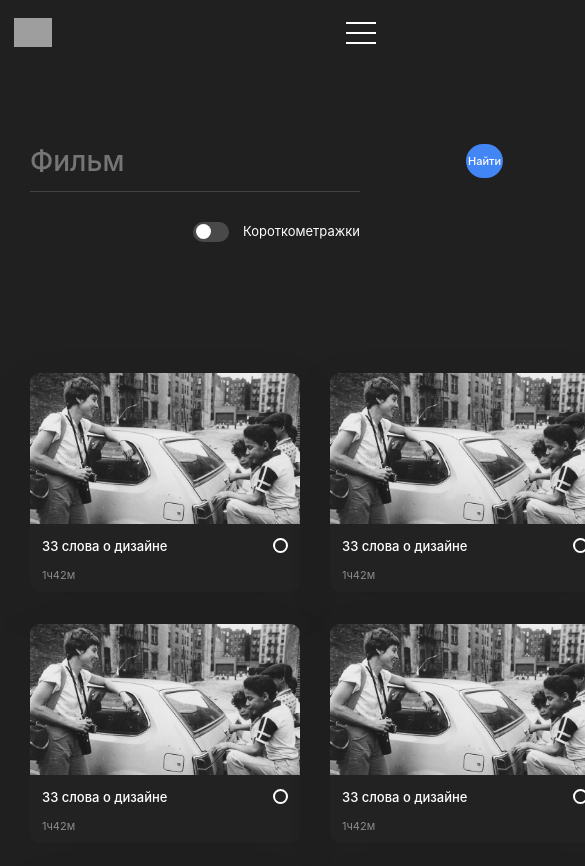
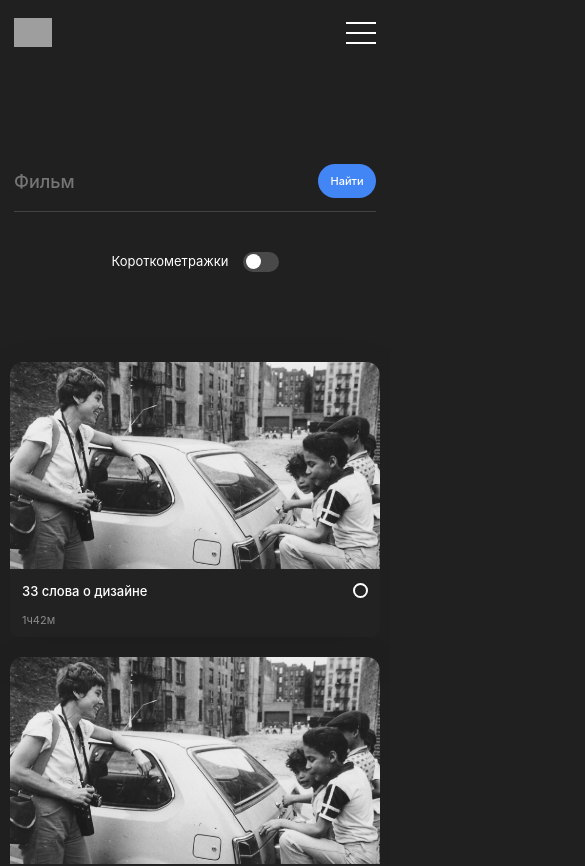
Before and after one commit to swearwolfie/movies-explorer-frontend, a React (Create React App) app in the folder frontend/: page /movies in a window 390 px wide. Shown: the top 866 px of the page, 585 px wide, since content can reach past the window. Built offline with nearby package versions, Linux system fonts and the light colour scheme; grey boxes are pictures that could not be loaded.

Commit message:
feat: movies and 404  adapted for sadists who cant buy bigger phones

```diff
--- a/frontend/src/components/FilterCheckbox/FilterCheckbox.css
+++ b/frontend/src/components/FilterCheckbox/FilterCheckbox.css
@@ -76,3 +76,20 @@
     margin: 30px 0px 61px;
   }
 }
+
+@media screen and (max-width: 650px) {
+  .filter {
+    justify-content: center;
+    margin: 40px 0px 50px;
+  }
+  .filter__switch {
+    order: 2;
+  }
+  .filter__title {
+    margin: 0px 14px 0px 0px;
+  }
+}
+
+@media screen and (max-width: 450px) {
+
+}
--- a/frontend/src/components/Hamburger/Hamburger.css
+++ b/frontend/src/components/Hamburger/Hamburger.css
@@ -30,7 +30,7 @@
   display: flex;
   flex-direction: column;
   align-items: center;
-  margin: 159px 0px 621px;
+  margin: 159px 0px 430px;
   padding: 0px;
 }
 
@@ -81,11 +81,18 @@
   opacity: 0.6;
 }
 
-/* @media screen and (max-width: 510px) {
+@media screen and (max-width: 550px) {
+  .hamburger__container {
+    width: 100vw;
+  }
+}
+
+@media screen and (max-width: 450px) {
   .hamburger__close-icon {
-    width: 20px;
-    height: 20px;
-    right: 0px;
-    top: -32px;
+    right: 13px;
+    top: 13px;
   }
-} */
+  .hamburger__list {
+    margin: 159px 0px 300px;
+  }
+}
--- a/frontend/src/components/Movies/Movies.css
+++ b/frontend/src/components/Movies/Movies.css
@@ -31,3 +31,13 @@
 .movies__button:hover {
   transform: scale(1.05);
 }
+
+@media screen and (max-width: 450px) {
+  .movies-button__container {
+    margin: 80px 0px;
+  }
+  .movies__button {
+    width: 240px;
+    height: 36px;
+  }
+}
--- a/frontend/src/components/MoviesCardList/MoviesCardList.css
+++ b/frontend/src/components/MoviesCardList/MoviesCardList.css
@@ -22,3 +22,17 @@
     margin: 70px 30px 0px;
   }
 }
+
+@media screen and (max-width: 650px) {
+  .movies__list {
+    margin: 40px 30px 0px;
+    grid-template-columns: repeat(1, 1fr);
+  }
+}
+
+@media screen and (max-width: 450px) {
+  .movies__list {
+    margin: 40px 10px 0px;
+    row-gap: 20px;
+  }
+}
--- a/frontend/src/components/NotFound/NotFound.css
+++ b/frontend/src/components/NotFound/NotFound.css
@@ -49,8 +49,15 @@
   opacity: 0.8;
 }
 
-@media screen and (max-width: 768px) {
-  .not-found {
-    margin-top: 408px;
+@media screen and (max-width: 450px) {
+  .not-found__title {
+    font-size: 80px;
+  }
+  .not-found__text {
+    font-size: 12px;
+  }
+  .not-found__button {
+    margin-top: 284px;
+    font-size: 12px;
   }
 }
--- a/frontend/src/components/SearchForm/SearchForm.css
+++ b/frontend/src/components/SearchForm/SearchForm.css
@@ -61,3 +61,24 @@
     margin: 88px 30px 0px;
   }
 }
+
+@media screen and (max-width: 670px) {
+  .search-form {
+    margin: 108px 20px 0px;
+  }
+}
+
+@media screen and (max-width: 450px) {
+  .search-form {
+    margin: 108px 14px 0px;
+  }
+
+  .search-form__input {
+    font-size: 18px;
+    line-height: normal;
+  }
+
+  .search-form__input:focus {
+    max-width: 250px;
+  }
+}
```
